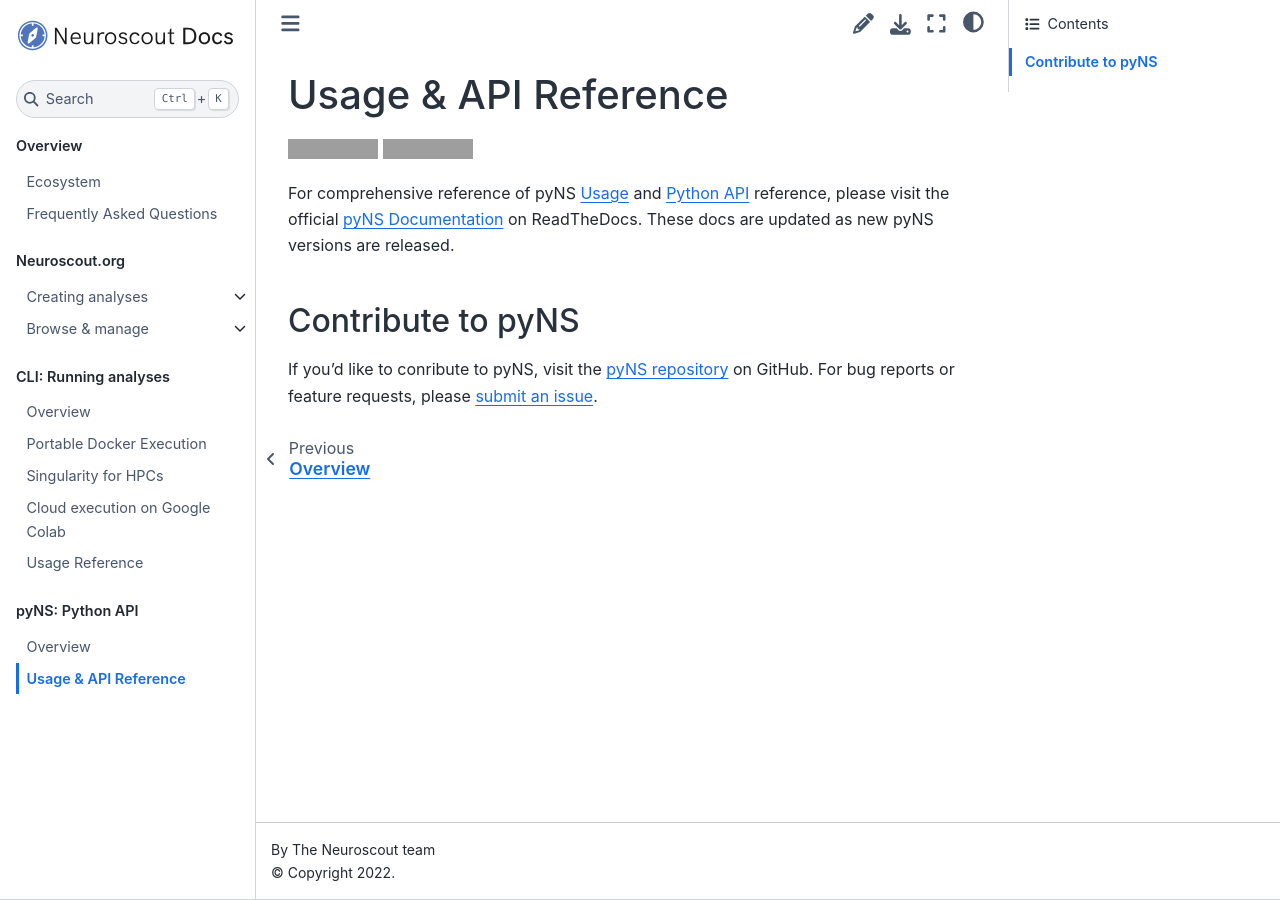
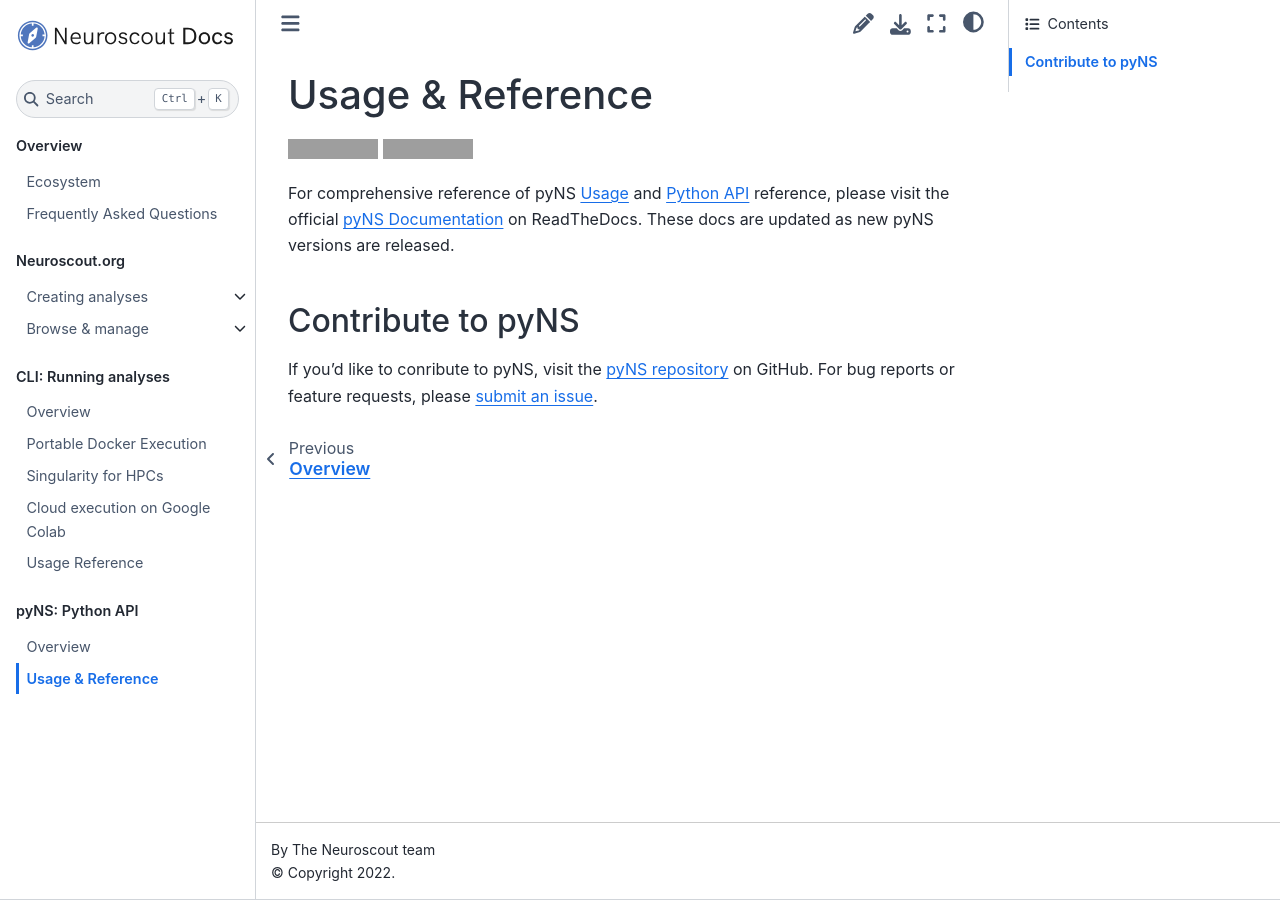
Before and after one commit to snastase/neuroscout-docs, a Jupyter Book: the page built from docs/python_api/reference.md, in a window 1280 px wide. Built offline with Jupyter Book 1.0.4 settings and Sphinx 7.4.7 and the Sphinx Book theme 1.1.4, drawn with Linux system fonts in a browser that asks for light colours; grey boxes are pictures that could not be loaded.

Commit message:
Make reference uniform

```diff
--- a/docs/python_api/reference.md
+++ b/docs/python_api/reference.md
@@ -1,4 +1,4 @@
-# Usage & API Reference
+# Usage & Reference
 
 [![Documentation Status](https://readthedocs.org/projects/pyns/badge/?version=latest&style=flat)](https://pyns.readthedocs.io/en/latest/?badge=latest) [![PyPI version](https://badge.fury.io/py/pyNS.svg)](https://badge.fury.io/py/pyNS)
 
```
